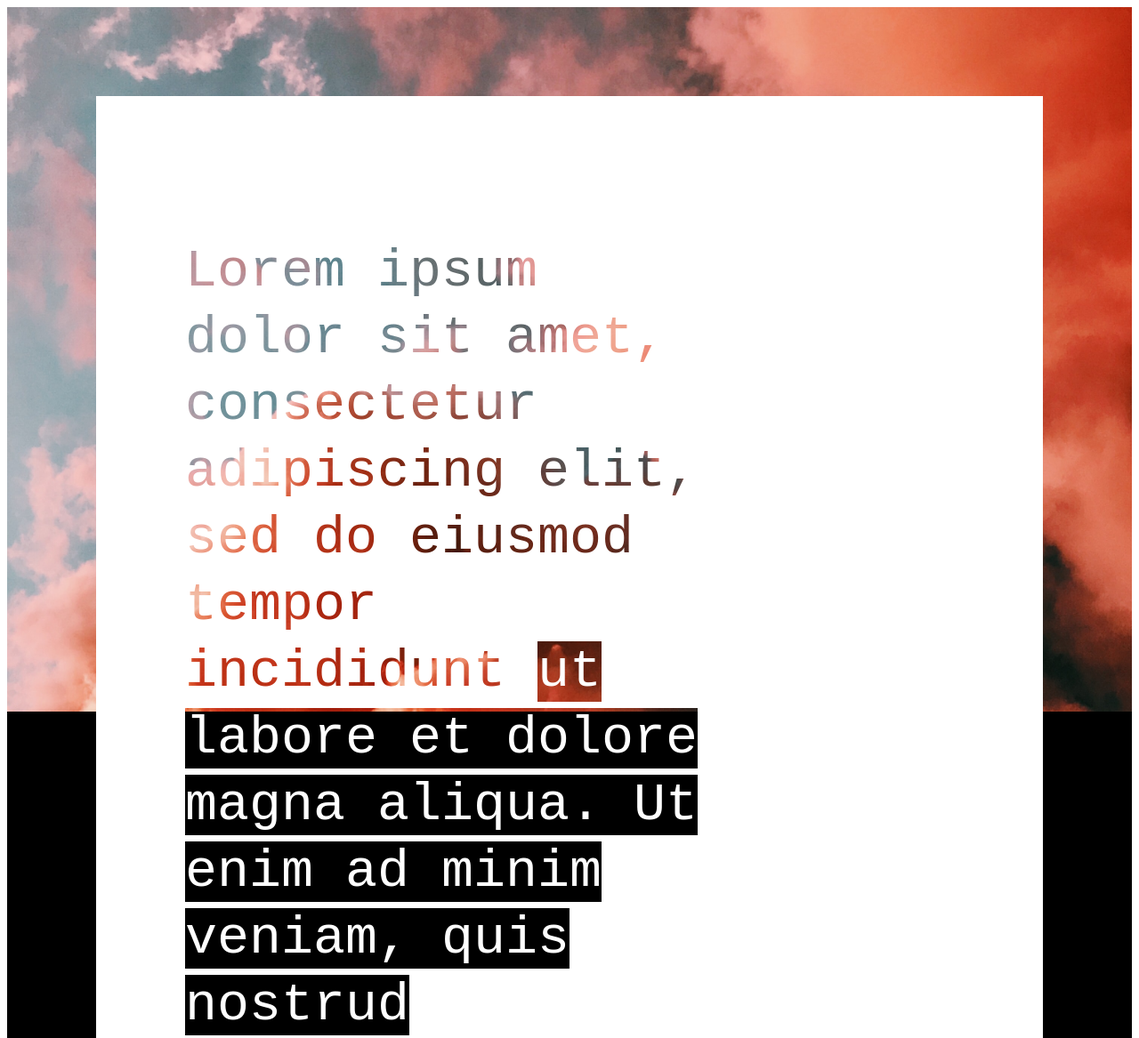
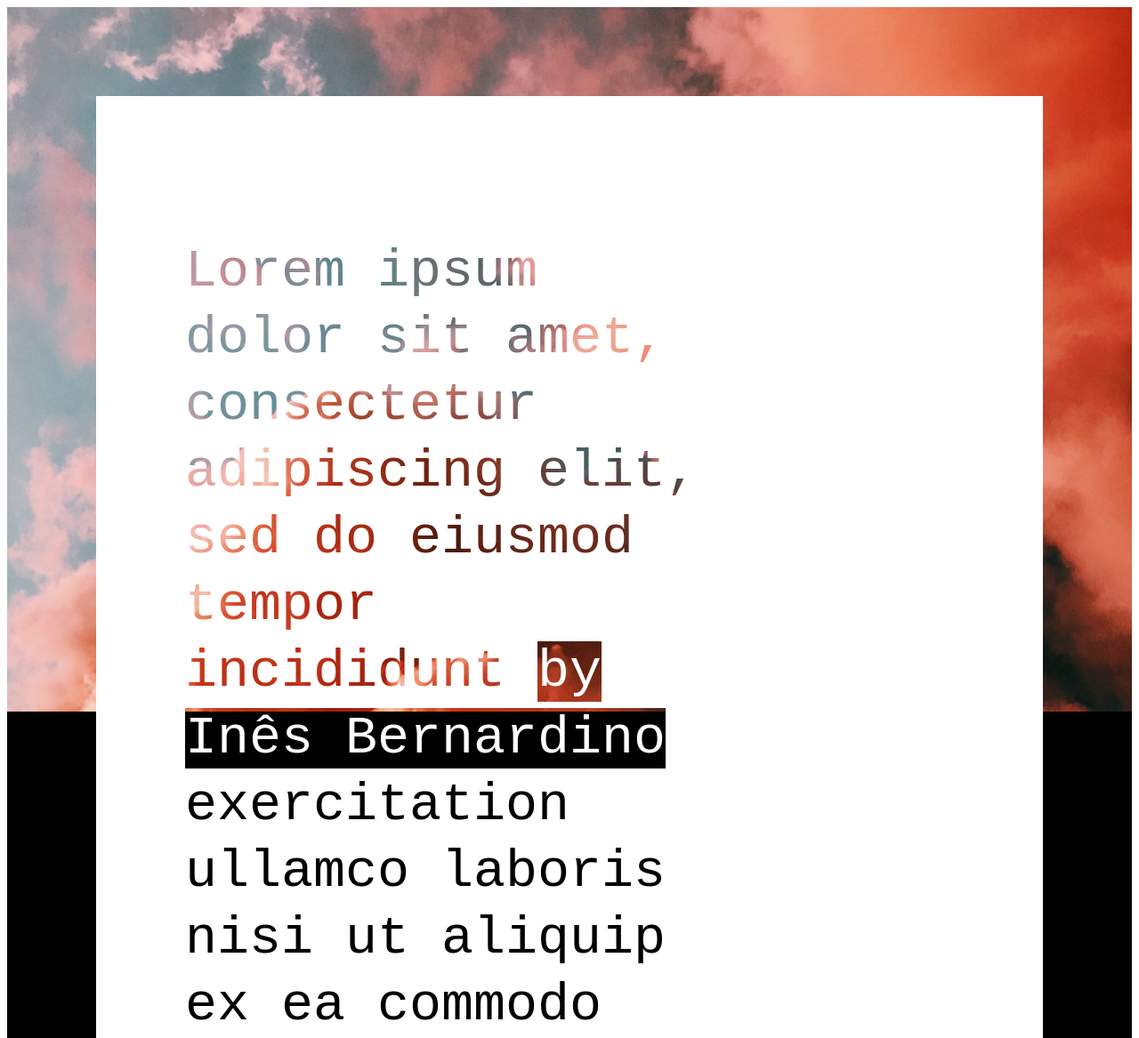
Before and after one commit to inesber/CutOut_Design, a plain HTML site: page index.html in a window 1280 px wide. Shown: the top 1167 px of the page at 89% size. Drawn offline with Linux system fonts and the light colour scheme.

Commit message:
Changed Link text

```diff
--- a/index.html
+++ b/index.html
@@ -11,9 +11,8 @@
       <p>
         Lorem ipsum dolor sit amet, consectetur adipiscing elit, sed do eiusmod
         tempor incididunt
-        <a href="https://www.linkedin.com/in/inesbernardino/"
-          >ut labore et dolore magna aliqua. Ut enim ad minim veniam, quis
-          nostrud </a
+        <a href="https://modest-almeida-375238.netlify.app/"
+          >by Inês Bernardino </a
         >exercitation ullamco laboris nisi ut aliquip ex ea commodo consequat.
         Duis aute irure dolor in reprehenderit in voluptate velit.
       </p>
```
